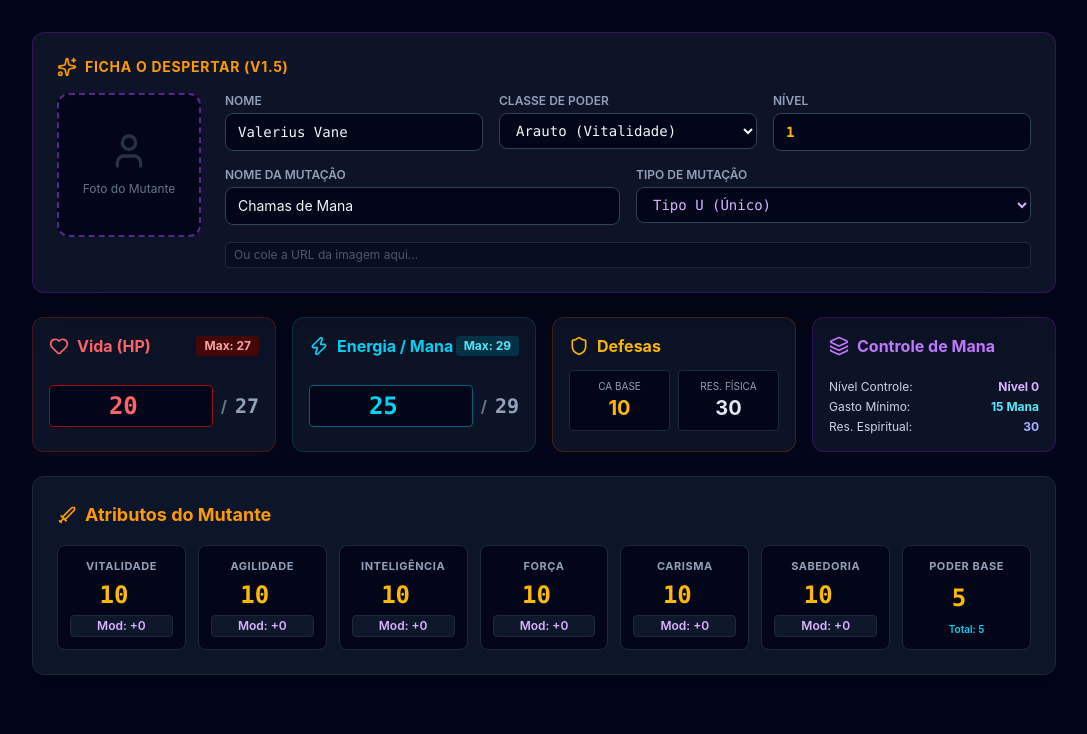
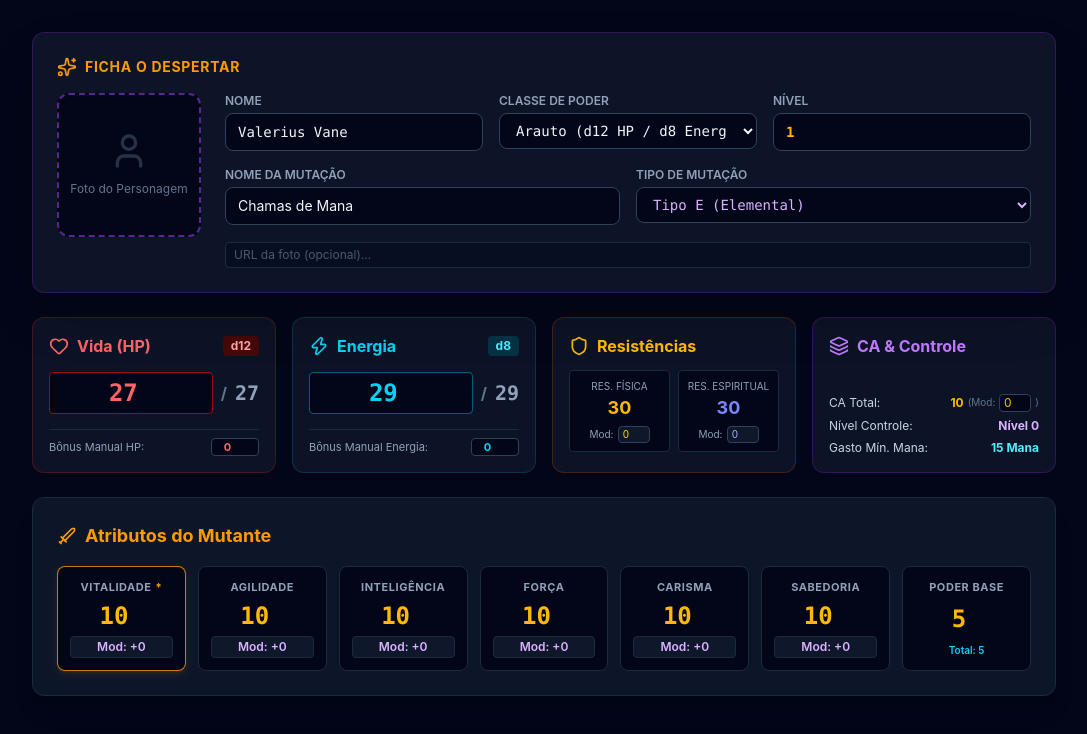
Before and after one commit to kimarispr/Ficha-Rpg-ODespertar, a React (Vite) app: page / in a window 1280 px wide. Shown: the top 734 px of the page, without its empty margins (96-1183 px from the left). Built offline with nearby package versions, Linux system fonts and the light colour scheme.

Commit message:
Atualizado sistema Ficha O Despertar

```diff
--- a/src/App.jsx
+++ b/src/App.jsx
@@ -1,16 +1,16 @@
 import React, { useState, useEffect } from 'react';
-import { User, Shield, Heart, Zap, Sparkles, Sword, Flame, BookOpen, Layers } from 'lucide-react';
+import { User, Shield, Heart, Zap, Sparkles, Sword, Layers, Edit3 } from 'lucide-react';
 
 export default function App() {
-  // --- ESTADOS DO PERSONAGEM ---
+  // --- ESTADOS DE IDENTIFICAÇÃO ---
   const [avatarUrl, setAvatarUrl] = useState(() => localStorage.getItem('char_avatar') || '');
   const [name, setName] = useState(() => localStorage.getItem('char_name') || 'Valerius Vane');
   const [mutationName, setMutationName] = useState(() => localStorage.getItem('char_mutation') || 'Chamas de Mana');
-  const [mutationType, setMutationType] = useState(() => localStorage.getItem('char_mutation_type') || 'Elemental');
+  const [mutationType, setMutationType] = useState(() => localStorage.getItem('char_mutation_type') || 'Tipo E');
   const [powerClass, setPowerClass] = useState(() => localStorage.getItem('char_class') || 'Arauto');
   const [level, setLevel] = useState(() => Number(localStorage.getItem('char_level')) || 1);
 
-  // Atributos base (Livro "O Despertar")
+  // --- ATRIBUTOS BASE ---
   const [stats, setStats] = useState(() => {
     const saved = localStorage.getItem('char_stats');
     return saved ? JSON.parse(saved) : {
@@ -24,12 +24,19 @@ export default function App() {
     };
   });
 
-  // Estados Atuais de Vida e Energia (Para alterar em jogo)
-  const [currentHp, setCurrentHp] = useState(() => Number(localStorage.getItem('char_current_hp')) || 20);
-  const [currentEnergy, setCurrentEnergy] = useState(() => Number(localStorage.getItem('char_current_energy')) || 25);
+  // --- MODIFICADORES MANUAIS / EDICIONAIS PARA MÁXIMOS E DEFESAS ---
+  const [customBonus, setCustomBonus] = useState(() => {
+    const saved = localStorage.getItem('char_custom_bonus');
+    return saved ? JSON.parse(saved) : {
+      hp: 0,
+      energy: 0,
+      resFisica: 0,
+      resEspiritual: 0,
+      ca: 0
+    };
+  });
 
-  // --- CÁLCULOS DO SISTEMA ---
-  // Modificador = Math.floor((valor - 10) / 2)
+  // Modificador genérico de atributo
   const getMod = (val) => Math.floor((val - 10) / 2);
 
   const modVit = getMod(stats.vitalidade);
@@ -37,43 +44,42 @@ export default function App() {
   const modInt = getMod(stats.inteligencia);
   const modFor = getMod(stats.forca);
 
-  // Poder escala +5 a cada nível
+  // Poder escala com o nível
   const poderTotal = stats.poder + ((level - 1) * 5);
 
-  // Dado da Classe
-  const getClassDice = () => {
-    switch (powerClass) {
-      case 'Arauto': return { hp: 12, energy: 8 };
-      case 'Velocista': return { hp: 8, energy: 8 };
-      case 'Espiritualista': return { hp: 6, energy: 12 };
-      case 'Brutamontes': return { hp: 10, energy: 10 };
-      case 'Manipulador': return { hp: 8, energy: 10 };
-      case 'Sábio': return { hp: 6, energy: 12 };
-      default: return { hp: 8, energy: 8 };
-    }
+  // --- TABELA DE CLASSES (DADOS DE VIDA E ENERGIA) ---
+  const classData = {
+    Arauto: { hpDice: 12, energyDice: 8, mainAttr: 'vitalidade' },
+    Velocista: { hpDice: 8, energyDice: 8, mainAttr: 'agilidade' },
+    Espiritualista: { hpDice: 6, energyDice: 12, mainAttr: 'inteligencia' },
+    Brutamontes: { hpDice: 10, energyDice: 10, mainAttr: 'forca' },
+    Manipulador: { hpDice: 8, energyDice: 10, mainAttr: 'carisma' },
+    Sábio: { hpDice: 6, energyDice: 12, mainAttr: 'sabedoria' }
   };
 
-  const classDice = getClassDice();
+  const currentClassInfo = classData[powerClass] || classData.Arauto;
 
-  // Fórmulas Base do Livro "O Despertar":
-  // HP Máximo Base = 10 + Mod. Vitalidade + Dado da Classe + Poder Total
-  const maxHp = 10 + modVit + classDice.hp + poderTotal;
+  // --- CÁLCULOS AUTOMÁTICOS ---
+  // HP Máximo = Base + Modificadores + Dado de Vida da Classe + Poder + Bônus Manual
+  const calculatedMaxHp = 10 + modVit + currentClassInfo.hpDice + poderTotal + Number(customBonus.hp);
 
-  // Energia Máxima Base = 16 + Dado da Classe + Poder Total
-  const maxEnergy = 16 + classDice.energy + poderTotal;
+  // Energia Máxima = Base + Dado de Energia da Classe + Poder + Bônus Manual
+  const calculatedMaxEnergy = 16 + currentClassInfo.energyDice + poderTotal + Number(customBonus.energy);
 
-  // Controle de Mana (Nível de controle sobe a cada 3 níveis)
+  // Resistências e CA com bônus manuais
+  const calculatedResFisica = 10 + stats.vitalidade + stats.forca + Number(customBonus.resFisica);
+  const calculatedResEspiritual = 10 + stats.vitalidade + stats.inteligencia + Number(customBonus.resEspiritual);
+  const calculatedCa = 10 + Math.max(modAgi, modVit) + Number(customBonus.ca);
+
+  // Controle de Mana
   const controleLevel = Math.min(5, Math.floor((level - 1) / 3));
-  const gastoMinimoMana = 15 - controleLevel;
+  const gastoMinimoMana = Math.max(1, 15 - controleLevel);
 
-  // CA (Classe de Armadura) = 10 + Maior entre Mod. Agilidade e Mod. Vitalidade
-  const ca = 10 + Math.max(modAgi, modVit);
+  // --- ESTADOS ATUAIS DE HP E ENERGIA ---
+  const [currentHp, setCurrentHp] = useState(() => Number(localStorage.getItem('char_current_hp')) || calculatedMaxHp);
+  const [currentEnergy, setCurrentEnergy] = useState(() => Number(localStorage.getItem('char_current_energy')) || calculatedMaxEnergy);
 
-  // Resistências Física e Espiritual
-  const resFisica = 10 + stats.vitalidade + stats.forca;
-  const resEspiritual = 10 + stats.vitalidade + stats.inteligencia;
-
-  // SALVAR NO LOCALSTORAGE
+  // --- PERSISTÊNCIA (LOCAL STORAGE) ---
   useEffect(() => {
     localStorage.setItem('char_avatar', avatarUrl);
     localStorage.setItem('char_name', name);
@@ -82,12 +88,17 @@ export default function App() {
     localStorage.setItem('char_class', powerClass);
     localStorage.setItem('char_level', level);
     localStorage.setItem('char_stats', JSON.stringify(stats));
+    localStorage.setItem('char_custom_bonus', JSON.stringify(customBonus));
     localStorage.setItem('char_current_hp', currentHp);
     localStorage.setItem('char_current_energy', currentEnergy);
-  }, [avatarUrl, name, mutationName, mutationType, powerClass, level, stats, currentHp, currentEnergy]);
+  }, [avatarUrl, name, mutationName, mutationType, powerClass, level, stats, customBonus, currentHp, currentEnergy]);
 
   const handleStatChange = (stat, value) => {
     setStats(prev => ({ ...prev, [stat]: Number(value) }));
+  };
+
+  const handleBonusChange = (field, value) => {
+    setCustomBonus(prev => ({ ...prev, [field]: Number(value) }));
   };
 
   return (
@@ -98,23 +109,23 @@ export default function App() {
         <div className="bg-slate-900/90 border border-purple-900/50 rounded-xl p-6 shadow-2xl backdrop-blur-md">
           <div className="flex items-center gap-2 text-amber-500 font-bold mb-4">
             <Sparkles className="w-5 h-5" />
-            <span className="tracking-wider text-sm uppercase">Ficha O Despertar (v1.5)</span>
+            <span className="tracking-wider text-sm uppercase">Ficha O Despertar</span>
           </div>
 
           <div className="flex flex-col md:flex-row gap-6 items-center md:items-start">
-            {/* Foto / Avatar */}
+            {/* Retrato */}
             <div className="relative group w-36 h-36 rounded-xl border-2 border-dashed border-purple-500/50 overflow-hidden bg-slate-950 flex flex-col items-center justify-center shrink-0">
               {avatarUrl ? (
                 <img src={avatarUrl} alt="Retrato" className="w-full h-full object-cover" onError={() => setAvatarUrl('')} />
               ) : (
                 <div className="text-center p-2 text-slate-500">
                   <User className="w-10 h-10 mx-auto mb-1 opacity-40" />
-                  <span className="text-xs">Foto do Mutante</span>
+                  <span className="text-xs">Foto do Personagem</span>
                 </div>
               )}
 
               <label className="absolute inset-0 bg-black/80 opacity-0 group-hover:opacity-100 transition-opacity flex flex-col items-center justify-center cursor-pointer text-xs text-purple-300 font-medium p-2 text-center">
-                <span>Carregar Imagem</span>
+                <span>Carregar Foto</span>
                 <input
                   type="file"
                   accept="image/*"
@@ -131,7 +142,7 @@ export default function App() {
               </label>
             </div>
 
-            {/* Inputs Principais */}
+            {/* Dados do Personagem */}
             <div className="flex-1 w-full space-y-4">
               <div className="grid grid-cols-1 sm:grid-cols-3 gap-4">
                 <div>
@@ -141,12 +152,12 @@ export default function App() {
                 <div>
                   <label className="block text-xs uppercase text-slate-400 font-semibold mb-1">Classe de Poder</label>
                   <select value={powerClass} onChange={(e) => setPowerClass(e.target.value)} className="w-full bg-slate-950 border border-slate-700 rounded-lg px-3 py-2 text-slate-100 font-mono text-sm focus:border-purple-500 outline-none">
-                    <option value="Arauto">Arauto (Vitalidade)</option>
-                    <option value="Velocista">Velocista (Agilidade)</option>
-                    <option value="Espiritualista">Espiritualista (Inteligência)</option>
-                    <option value="Brutamontes">Brutamontes (Força)</option>
-                    <option value="Manipulador">Manipulador (Carisma)</option>
-                    <option value="Sábio">Sábio (Sabedoria)</option>
+                    <option value="Arauto">Arauto (d12 HP / d8 Energia)</option>
+                    <option value="Velocista">Velocista (d8 HP / d8 Energia)</option>
+                    <option value="Espiritualista">Espiritualista (d6 HP / d12 Energia)</option>
+                    <option value="Brutamontes">Brutamontes (d10 HP / d10 Energia)</option>
+                    <option value="Manipulador">Manipulador (d8 HP / d10 Energia)</option>
+                    <option value="Sábio">Sábio (d6 HP / d12 Energia)</option>
                   </select>
                 </div>
                 <div>
@@ -172,75 +183,98 @@ export default function App() {
                 </div>
               </div>
 
-              {/* URL Alternativa */}
               <div>
-                <input type="text" placeholder="Ou cole a URL da imagem aqui..." value={avatarUrl.startsWith('data:') ? '' : avatarUrl} onChange={(e) => setAvatarUrl(e.target.value)} className="w-full bg-slate-950/40 border border-slate-800 rounded px-2 py-1 text-xs text-slate-400 focus:outline-none" />
+                <input type="text" placeholder="URL da foto (opcional)..." value={avatarUrl.startsWith('data:') ? '' : avatarUrl} onChange={(e) => setAvatarUrl(e.target.value)} className="w-full bg-slate-950/40 border border-slate-800 rounded px-2 py-1 text-xs text-slate-400 focus:outline-none" />
               </div>
             </div>
           </div>
         </div>
 
-        {/* BARRAS DE STATUS PRINCIPAIS (HP, ENERGIA/MANA, CA, CONTROLE) */}
+        {/* STATUS PRINCIPAIS E PAINEL DE AJUSTES/MODIFICADORES */}
         <div className="grid grid-cols-1 sm:grid-cols-2 lg:grid-cols-4 gap-4">
 
           {/* Vida (HP) */}
           <div className="bg-slate-900/80 border border-red-900/50 rounded-xl p-4 flex flex-col justify-between">
             <div className="flex items-center justify-between text-red-400 font-bold mb-2">
               <div className="flex items-center gap-2"><Heart className="w-5 h-5" /> Vida (HP)</div>
-              <span className="text-xs bg-red-950 px-2 py-0.5 rounded text-red-300">Max: {maxHp}</span>
+              <span className="text-xs bg-red-950 px-2 py-0.5 rounded text-red-300">d{currentClassInfo.hpDice}</span>
             </div>
-            <div className="flex items-center gap-2 my-2">
+            <div className="flex items-center gap-2 my-1">
               <input type="number" value={currentHp} onChange={(e) => setCurrentHp(Number(e.target.value))} className="w-full bg-slate-950 border border-red-800 text-center font-mono text-2xl font-bold text-red-400 rounded py-1" />
               <span className="text-slate-500 font-bold">/</span>
-              <span className="text-xl font-bold font-mono text-slate-400">{maxHp}</span>
+              <span className="text-xl font-bold font-mono text-slate-400">{calculatedMaxHp}</span>
+            </div>
+            <div className="flex items-center justify-between text-[11px] text-slate-400 mt-2 pt-2 border-t border-slate-800">
+              <span>Bônus Manual HP:</span>
+              <input type="number" value={customBonus.hp} onChange={(e) => handleBonusChange('hp', e.target.value)} className="w-12 bg-slate-950 text-center text-red-400 font-bold border border-slate-700 rounded px-1" />
             </div>
           </div>
 
-          {/* Energia / Mana */}
+          {/* Energia */}
           <div className="bg-slate-900/80 border border-cyan-900/50 rounded-xl p-4 flex flex-col justify-between">
             <div className="flex items-center justify-between text-cyan-400 font-bold mb-2">
-              <div className="flex items-center gap-2"><Zap className="w-5 h-5" /> Energia / Mana</div>
-              <span className="text-xs bg-cyan-950 px-2 py-0.5 rounded text-cyan-300">Max: {maxEnergy}</span>
+              <div className="flex items-center gap-2"><Zap className="w-5 h-5" /> Energia</div>
+              <span className="text-xs bg-cyan-950 px-2 py-0.5 rounded text-cyan-300">d{currentClassInfo.energyDice}</span>
             </div>
-            <div className="flex items-center gap-2 my-2">
+            <div className="flex items-center gap-2 my-1">
               <input type="number" value={currentEnergy} onChange={(e) => setCurrentEnergy(Number(e.target.value))} className="w-full bg-slate-950 border border-cyan-800 text-center font-mono text-2xl font-bold text-cyan-400 rounded py-1" />
               <span className="text-slate-500 font-bold">/</span>
-              <span className="text-xl font-bold font-mono text-slate-400">{maxEnergy}</span>
+              <span className="text-xl font-bold font-mono text-slate-400">{calculatedMaxEnergy}</span>
+            </div>
+            <div className="flex items-center justify-between text-[11px] text-slate-400 mt-2 pt-2 border-t border-slate-800">
+              <span>Bônus Manual Energia:</span>
+              <input type="number" value={customBonus.energy} onChange={(e) => handleBonusChange('energy', e.target.value)} className="w-12 bg-slate-950 text-center text-cyan-400 font-bold border border-slate-700 rounded px-1" />
             </div>
           </div>
 
-          {/* Armadura e Resistências */}
+          {/* Resistências */}
           <div className="bg-slate-900/80 border border-amber-900/50 rounded-xl p-4 flex flex-col justify-between">
-            <div className="flex items-center gap-2 text-amber-400 font-bold mb-2">
-              <Shield className="w-5 h-5" /> Defesas
+            <div className="flex items-center justify-between text-amber-400 font-bold mb-2">
+              <div className="flex items-center gap-2"><Shield className="w-5 h-5" /> Resistências</div>
             </div>
             <div className="grid grid-cols-2 gap-2 text-center my-1">
               <div className="bg-slate-950 p-2 rounded border border-slate-800">
-                <span className="block text-[10px] text-slate-400 uppercase">CA Base</span>
-                <span className="text-xl font-bold text-amber-400">{ca}</span>
+                <span className="block text-[10px] text-slate-400 uppercase">Res. Física</span>
+                <span className="text-lg font-bold text-amber-400">{calculatedResFisica}</span>
+                <div className="mt-1 flex items-center justify-center gap-1 text-[10px] text-slate-400">
+                  <span>Mod:</span>
+                  <input type="number" value={customBonus.resFisica} onChange={(e) => handleBonusChange('resFisica', e.target.value)} className="w-8 bg-slate-900 text-center text-amber-300 border border-slate-700 rounded" />
+                </div>
               </div>
               <div className="bg-slate-950 p-2 rounded border border-slate-800">
-                <span className="block text-[10px] text-slate-400 uppercase">Res. Física</span>
-                <span className="text-xl font-bold text-slate-200">{resFisica}</span>
+                <span className="block text-[10px] text-slate-400 uppercase">Res. Espiritual</span>
+                <span className="text-lg font-bold text-indigo-400">{calculatedResEspiritual}</span>
+                <div className="mt-1 flex items-center justify-center gap-1 text-[10px] text-slate-400">
+                  <span>Mod:</span>
+                  <input type="number" value={customBonus.resEspiritual} onChange={(e) => handleBonusChange('resEspiritual', e.target.value)} className="w-8 bg-slate-900 text-center text-indigo-300 border border-slate-700 rounded" />
+                </div>
               </div>
             </div>
           </div>
 
-          {/* Controle de Mana */}
+          {/* Armadura & Controle */}
           <div className="bg-slate-900/80 border border-purple-900/50 rounded-xl p-4 flex flex-col justify-between">
             <div className="flex items-center gap-2 text-purple-400 font-bold mb-2">
-              <Layers className="w-5 h-5" /> Controle de Mana
+              <Layers className="w-5 h-5" /> CA & Controle
             </div>
-            <div className="space-y-1 text-xs text-slate-300">
+            <div className="space-y-1.5 text-xs text-slate-300">
+              <div className="flex justify-between items-center">
+                <span>CA Total:</span>
+                <div className="flex items-center gap-1">
+                  <strong className="text-amber-400">{calculatedCa}</strong>
+                  <span className="text-[10px] text-slate-500">(Mod:</span>
+                  <input type="number" value={customBonus.ca} onChange={(e) => handleBonusChange('ca', e.target.value)} className="w-8 bg-slate-950 text-center text-amber-400 border border-slate-700 rounded" />
+                  <span className="text-[10px] text-slate-500">)</span>
+                </div>
+              </div>
               <div className="flex justify-between"><span>Nível Controle:</span> <strong className="text-purple-300">Nível {controleLevel}</strong></div>
-              <div className="flex justify-between"><span>Gasto Mínimo:</span> <strong className="text-cyan-300">{gastoMinimoMana} Mana</strong></div>
-              <div className="flex justify-between"><span>Res. Espiritual:</span> <strong className="text-indigo-300">{resEspiritual}</strong></div>
+              <div className="flex justify-between"><span>Gasto Mín. Mana:</span> <strong className="text-cyan-300">{gastoMinimoMana} Mana</strong></div>
             </div>
           </div>
 
         </div>
 
-        {/* PAINEL DE ATRIBUTOS */}
+        {/* ATRIBUTOS BASE */}
         <div className="bg-slate-900/90 border border-slate-800 rounded-xl p-6 shadow-xl">
           <h2 className="text-lg font-bold text-amber-500 mb-4 flex items-center gap-2">
             <Sword className="w-5 h-5" /> Atributos do Mutante
@@ -257,9 +291,13 @@ export default function App() {
               { id: 'poder', label: 'Poder Base', val: stats.poder },
             ].map((attr) => {
               const mod = getMod(attr.val);
+              const isMainAttr = currentClassInfo.mainAttr === attr.id;
               return (
-                <div key={attr.id} className="bg-slate-950 border border-slate-800 p-3 rounded-lg text-center flex flex-col justify-between">
-                  <span className="text-[11px] font-bold uppercase tracking-wider text-slate-400">{attr.label}</span>
+                <div key={attr.id} className={`bg-slate-950 border p-3 rounded-lg text-center flex flex-col justify-between ${isMainAttr ? 'border-amber-500/80 shadow-md shadow-amber-500/10' : 'border-slate-800'}`}>
+                  <span className="text-[11px] font-bold uppercase tracking-wider text-slate-400 flex items-center justify-center gap-1">
+                    {attr.label}
+                    {isMainAttr && <span className="text-amber-500 font-bold" title="Atributo Principal da Classe">*</span>}
+                  </span>
                   <input
                     type="number"
                     value={attr.val}
```
